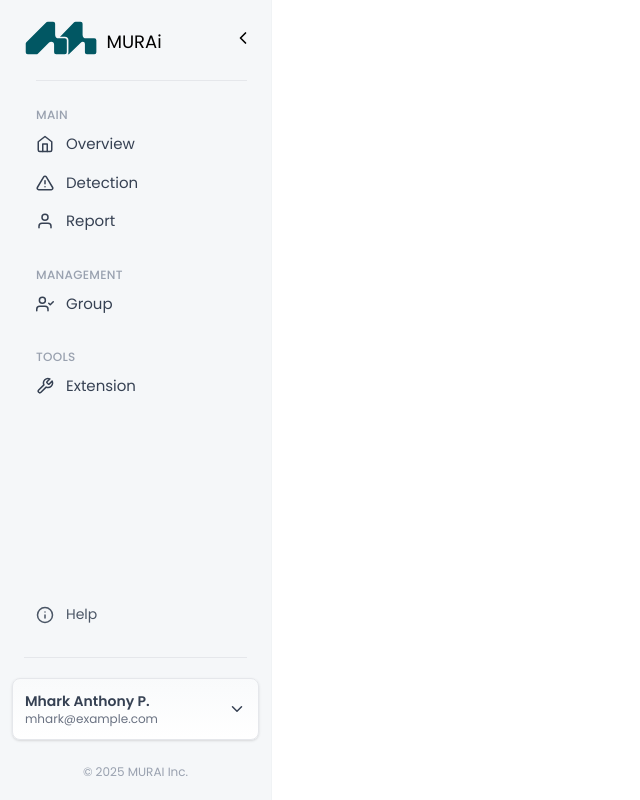
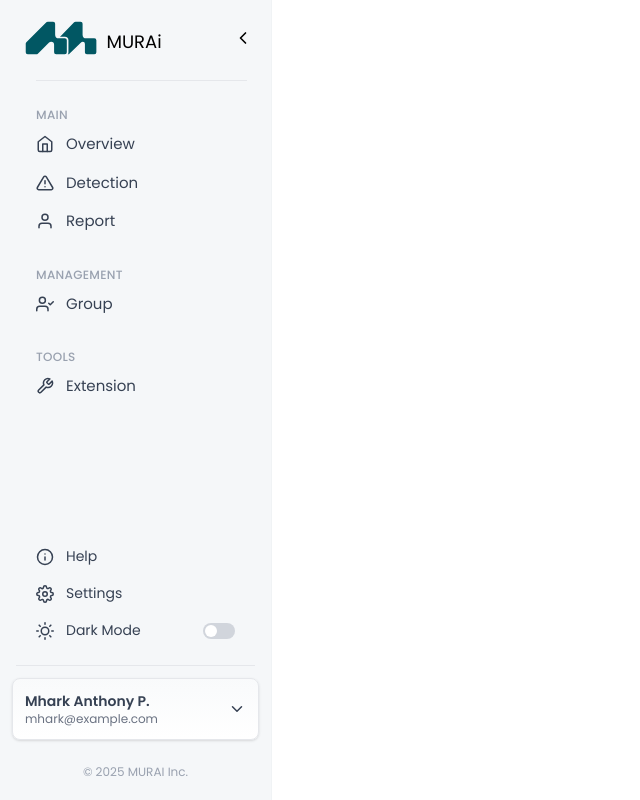
Before and after one commit to yno0/murai-web-app, a React (Vite) app: page /client in a window 1280 px wide. Shown: the whole page, without its empty margins (0-640 px from the left). Built offline with nearby package versions, Linux system fonts and the light colour scheme.

Commit message:
revised ssidenav for client final

```diff
--- a/src/components/client/sidebar.jsx
+++ b/src/components/client/sidebar.jsx
@@ -26,6 +26,12 @@ export function ClientSidebar() {
     };
   }, [showAccountMenu]);
 
+  const toggleDarkMode = () => {
+    setIsDarkMode(!isDarkMode);
+    // TODO: Implement actual dark mode logic here
+    // You might want to use a theme context or CSS variables
+  };
+
   const mainMenu = [
     { label: "Overview", icon: <FiHome />, href: "/client/dashboard" },
     { label: "Detection", icon: <FiAlertTriangle />, href: "/client/detections" },
@@ -40,15 +46,20 @@ export function ClientSidebar() {
     { label: "Extension", icon: <FiTool />, href: "/client/extension" },
   ];
 
-  const supportMenu = [
+  const lowerMenu = [
     { label: "Help", icon: <FiInfo />, href: "/client/help" },
+    { label: "Settings", icon: <FiSettings />, href: "/client/settings" },
+    {
+      label: "Dark Mode",
+      icon: isDarkMode ? <FiMoon /> : <FiSun />,
+      onClick: toggleDarkMode,
+      rightElement: (
+        <div className={`w-8 h-4 rounded-full transition-colors duration-200 ease-in-out relative ${isDarkMode ? 'bg-green-500' : 'bg-gray-300'}`}>
+          <div className={`absolute top-0.5 left-0.5 w-3 h-3 rounded-full bg-white transition-transform duration-200 ease-in-out ${isDarkMode ? 'translate-x-4' : 'translate-x-0'}`} />
+        </div>
+      )
+    },
   ];
-
-  const toggleDarkMode = () => {
-    setIsDarkMode(!isDarkMode);
-    // TODO: Implement actual dark mode logic here
-    // You might want to use a theme context or CSS variables
-  };
 
   const AccountMenu = (
     <div ref={accountMenuRef} className="absolute bottom-16 left-1/2 -translate-x-1/2 z-50 w-48 bg-white rounded-xl shadow-lg border border-gray-200 flex flex-col py-2 animate-fade-in">
@@ -191,28 +202,33 @@ export function ClientSidebar() {
       <div className={`flex flex-col gap-2 mb-3 ${isOpen ? "px-3" : "items-center"} relative`}>
         {isOpen ? (
           <>
-            {/* Help Section */}
-            <div className="px-3 py-2 mb-2">
-              {supportMenu.map((item) => {
-                const isActive = location.pathname === item.href;
+            {/* Lower Menu Section */}
+            <div className="px-3 py-2">
+              {lowerMenu.map((item) => {
+                const isActive = item.href ? location.pathname === item.href : false;
+                const Element = item.href ? 'a' : 'button';
                 return (
-                  <a
+                  <Element
                     key={item.label}
                     href={item.href}
-                    className={`flex items-center gap-2.5 px-3 py-2 rounded-lg w-full transition-all
-                      ${isActive ? "bg-white text-[#015763] shadow-md font-semibold" : "text-gray-600 hover:bg-gray-50 hover:text-gray-800"}`}
+                    onClick={item.onClick}
+                    className={`flex items-center justify-between gap-2.5 px-3 py-2 rounded-lg w-full transition-all duration-200 ease-in-out
+                      ${isActive ? "bg-white text-[#015763] shadow-sm font-semibold border border-gray-100" : "text-gray-700 hover:bg-gray-100 hover:text-gray-900 hover:shadow-sm"}`}
                     style={{ fontSize: '14px', fontWeight: '400' }}
                     aria-label={item.label}
                   >
-                    <span className="text-lg flex-shrink-0">{item.icon}</span>
-                    <span className="pl-0.5">{item.label}</span>
-                  </a>
+                    <div className="flex items-center gap-2.5">
+                      <span className="text-lg flex-shrink-0">{item.icon}</span>
+                      <span className="pl-0.5">{item.label}</span>
+                    </div>
+                    {item.rightElement}
+                  </Element>
                 );
               })}
             </div>
 
             {/* Line below Help */}
-            <div className="border-t border-gray-200 mx-3 mb-3"></div>
+            <div className="border-t border-gray-200 mx-1 mb-1"></div>
 
             {/* User Box (clickable, horizontal row) */}
             <button
```
